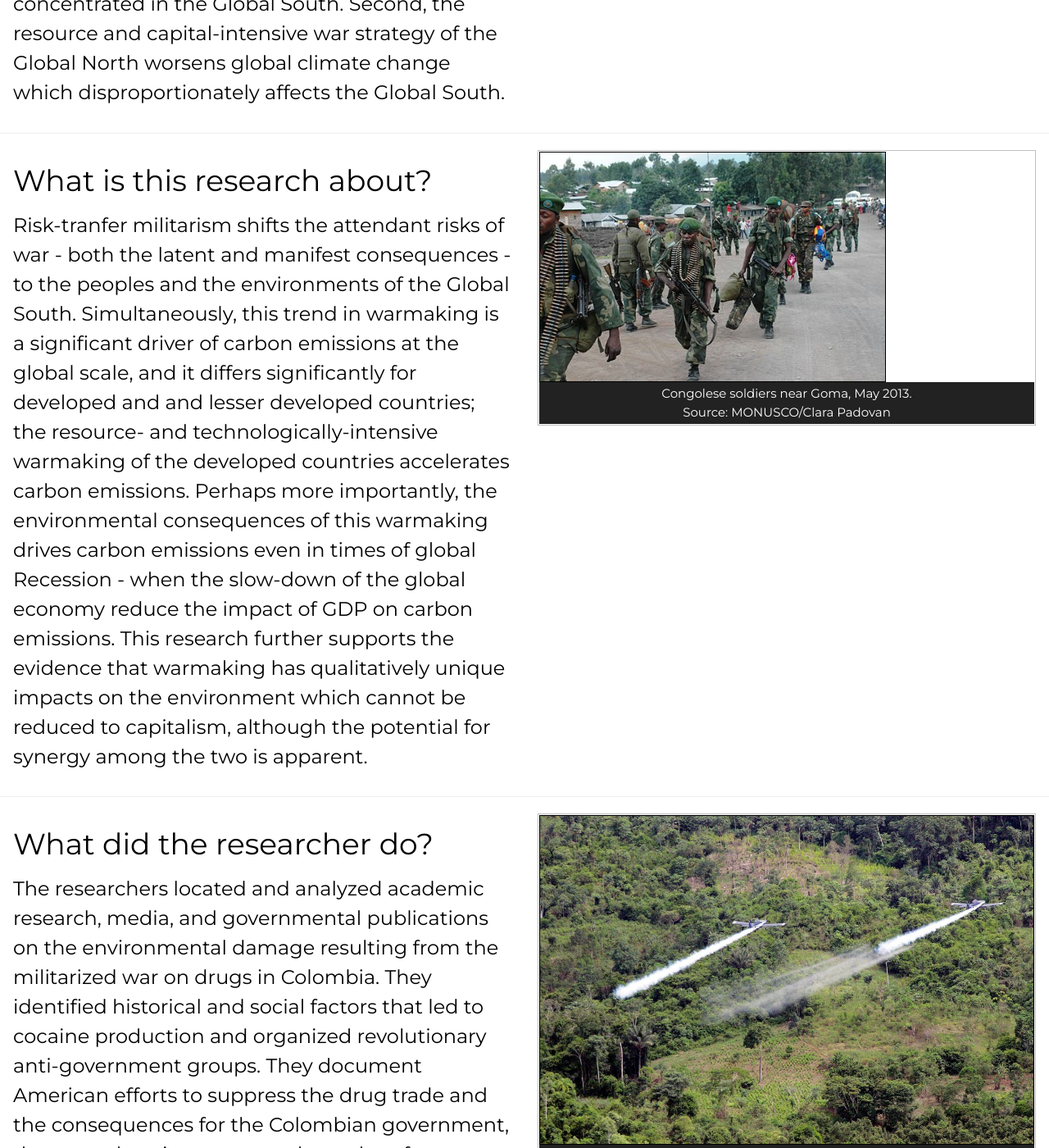
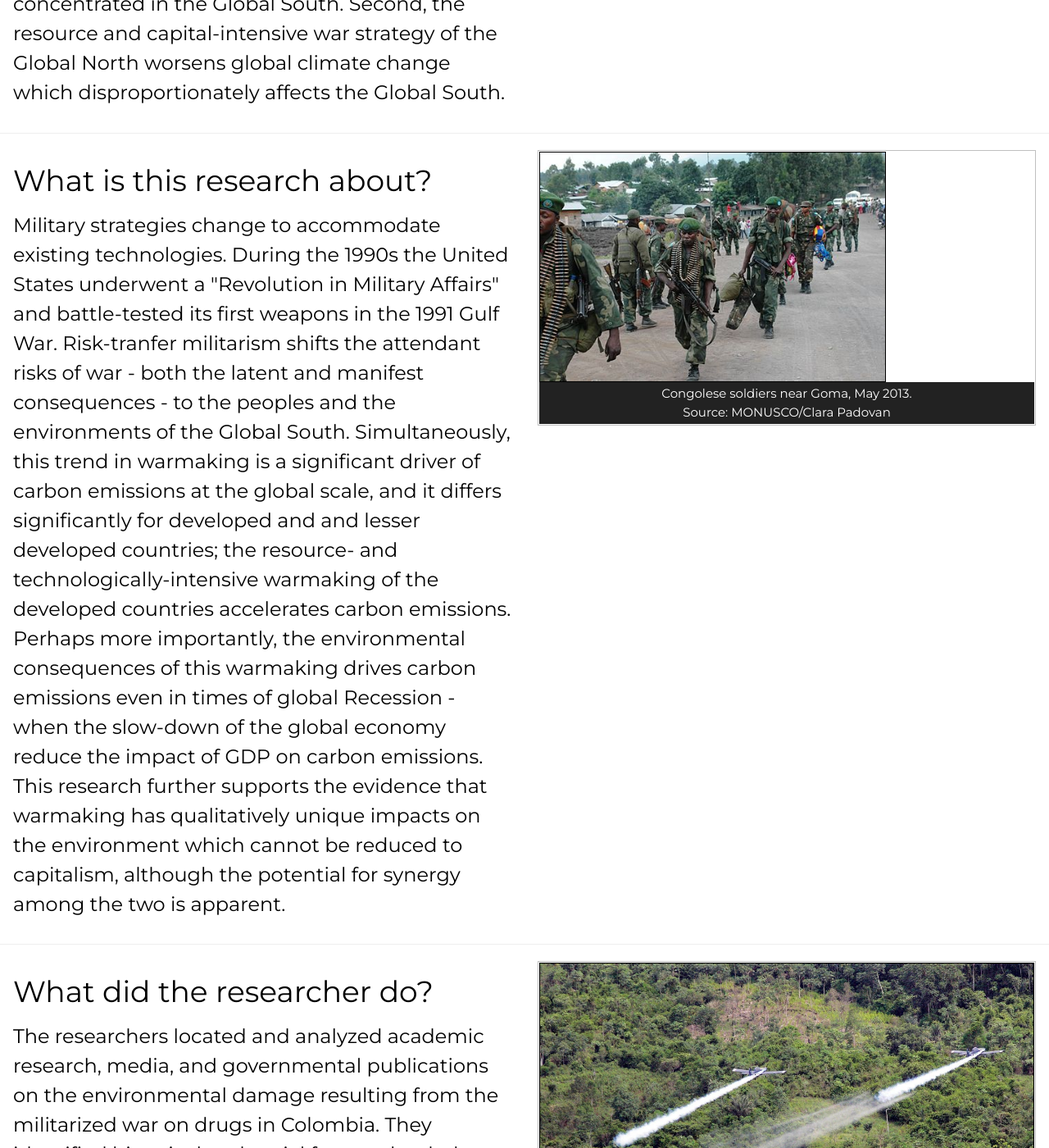
Before and after one commit to resilience1/resilience1.github.io, a Jekyll site: the page built from research/afsarticle.html, in a window 1280 px wide and 1400 px high, scrolled down 773 px. Shown: the whole window at 82% size. Built offline with Jekyll 4.4.1, drawn with Linux system fonts in a browser that asks for light colours; nearby versions of some CDN libraries.

Commit message:
Update afsarticle.html

```diff
--- a/research/afsarticle.html
+++ b/research/afsarticle.html
@@ -183,7 +183,11 @@ title: Violence and the Environment | Michael Lengefeld
 	<div class="w3-row">
 		<div class="w3-half w3-container">
 			<h1>What is this research about?</h1>
-				<h2>Risk-tranfer militarism shifts the attendant risks of war - both the latent and manifest consequences -
+				<h2>Military strategies change to accommodate existing technologies. During the 1990s the
+					United States underwent a "Revolution in Military Affairs" and battle-tested its first
+					weapons in the 1991 Gulf War.
+
+					Risk-tranfer militarism shifts the attendant risks of war - both the latent and manifest consequences -
     				to the peoples and the environments of the Global South. Simultaneously, this trend in warmaking is a significant driver of carbon
     				emissions at the global scale, and it differs significantly for developed and and lesser developed countries; the resource- and
     				technologically-intensive warmaking of the developed countries accelerates carbon emissions. Perhaps more importantly, the
```
